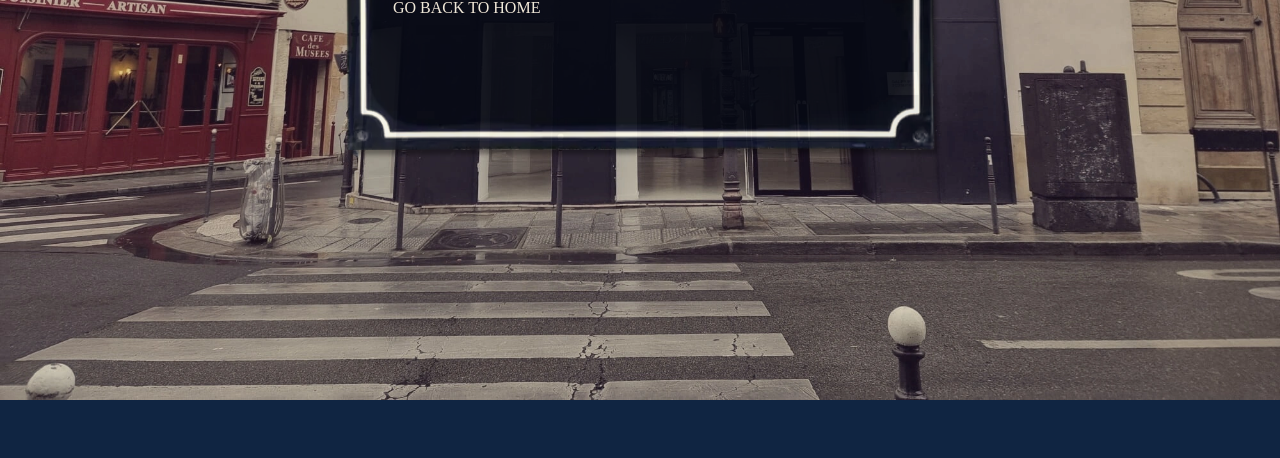
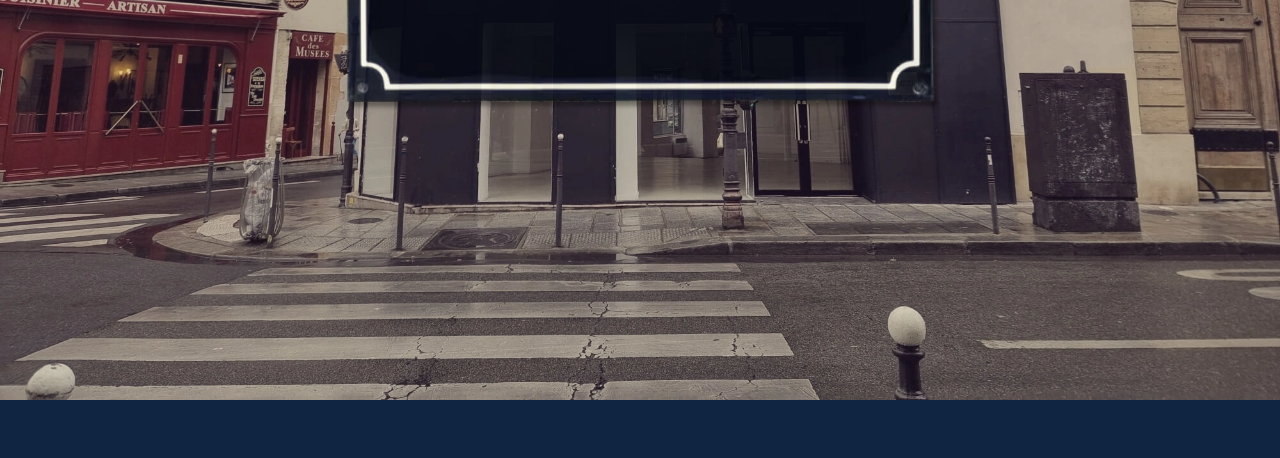
Before and after one commit to osoriomica/invaders, a plain HTML site: page 404.html in a window 1280 px wide. Shown: the part 298-756 px from the top of the page. Drawn offline with nearby package versions, Linux system fonts and the light colour scheme; a web font is replaced by a local one.

Commit message:
introduce calc function to calculate the margin-top for .main-text

```diff
--- a/404.html
+++ b/404.html
@@ -42,10 +42,11 @@
         </nav>
     </header>
     <main>
-        <div class="container">
-            <div class="main-text">
+        <div class="container center-text">
+            <div class="main-text ">
                 <h1>There are no invaders here...</h1>
-                <a href="index.html" aria-label="link to homepage">Go back to home</a>
+                <br>
+                <a href="index.html" aria-label="link to homepage" class="my-btn">Go back to home</a>
             </div>
         </div>
     </main>
--- a/assets/css/style.css
+++ b/assets/css/style.css
@@ -97,8 +97,8 @@ main {
     background-image: url(../media/6x4-road-sign.svg);
     background-repeat: no-repeat;
     background-size: contain;
+    /* filter functions on w3schools: https://www.w3schools.com/cssref/css3_pr_filter.php */
     filter: sepia(30%) drop-shadow(3px 5px 2px rgb(0 0 0 / 0.4)) opacity(90%);
-    /* filter functions on w3schools: https://www.w3schools.com/cssref/css3_pr_filter.php */
 }
 
 .main-text>p,
@@ -106,6 +106,7 @@ h1,
 a {
     filter: unset;
 }
+
 
 
 /* game - styles*/
@@ -200,7 +201,7 @@ p {
 
 /* Media queries */
 /* large phones or landscape mobile screens (600px and up) */
-@media screen and (min-width: 600px) {
+@media screen and (min-width: 568px) {
 
     h1,
     h2,
@@ -211,7 +212,7 @@ p {
     /* Main - homepage */
     .main-text {
         padding: 3rem;
-        margin-top: 4rem;
+        margin-top: calc(4rem*1.5vh);
         max-width: 590px;
         /* Different background image for larger screens */
         background-image: url(../media/road-sign.webp);
```
